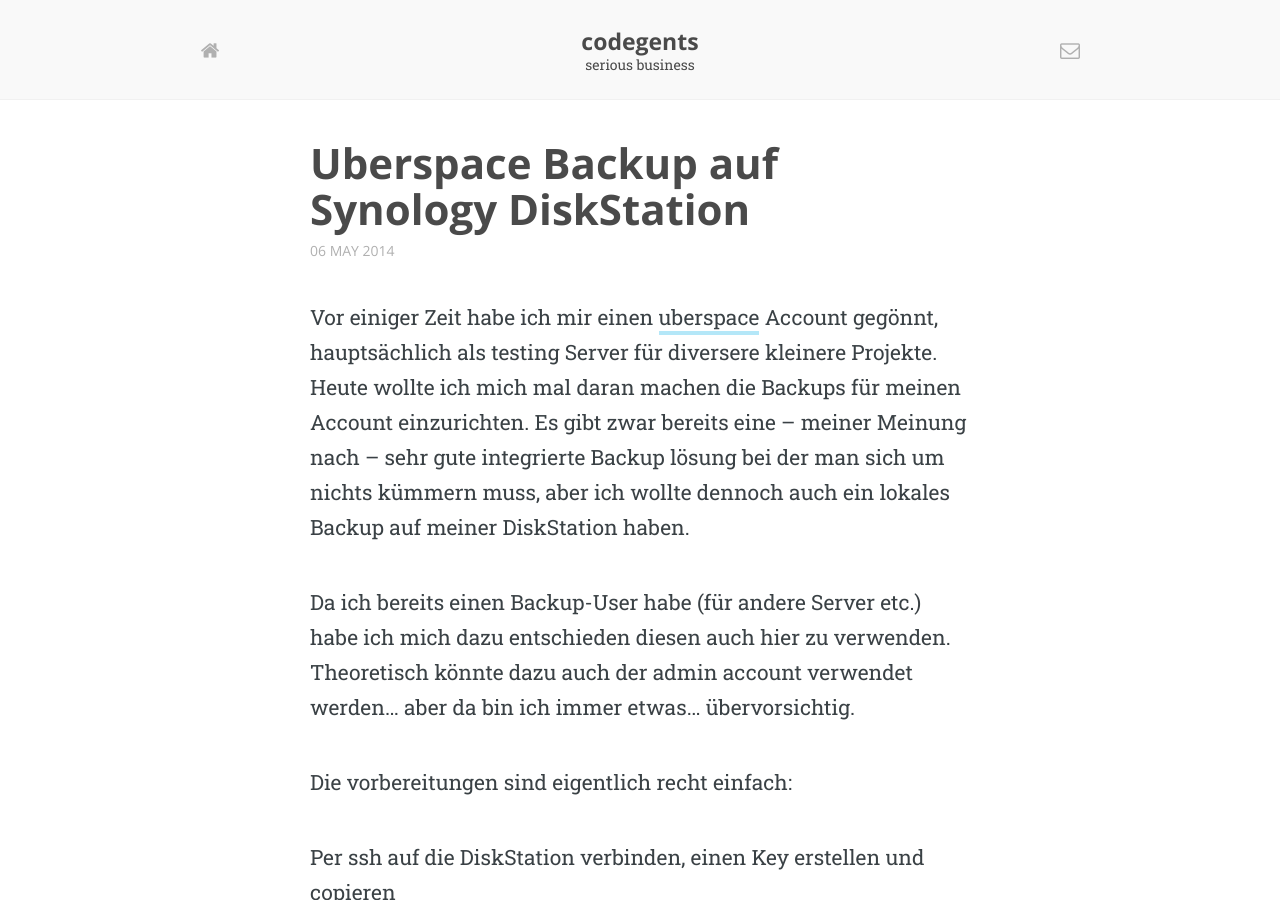
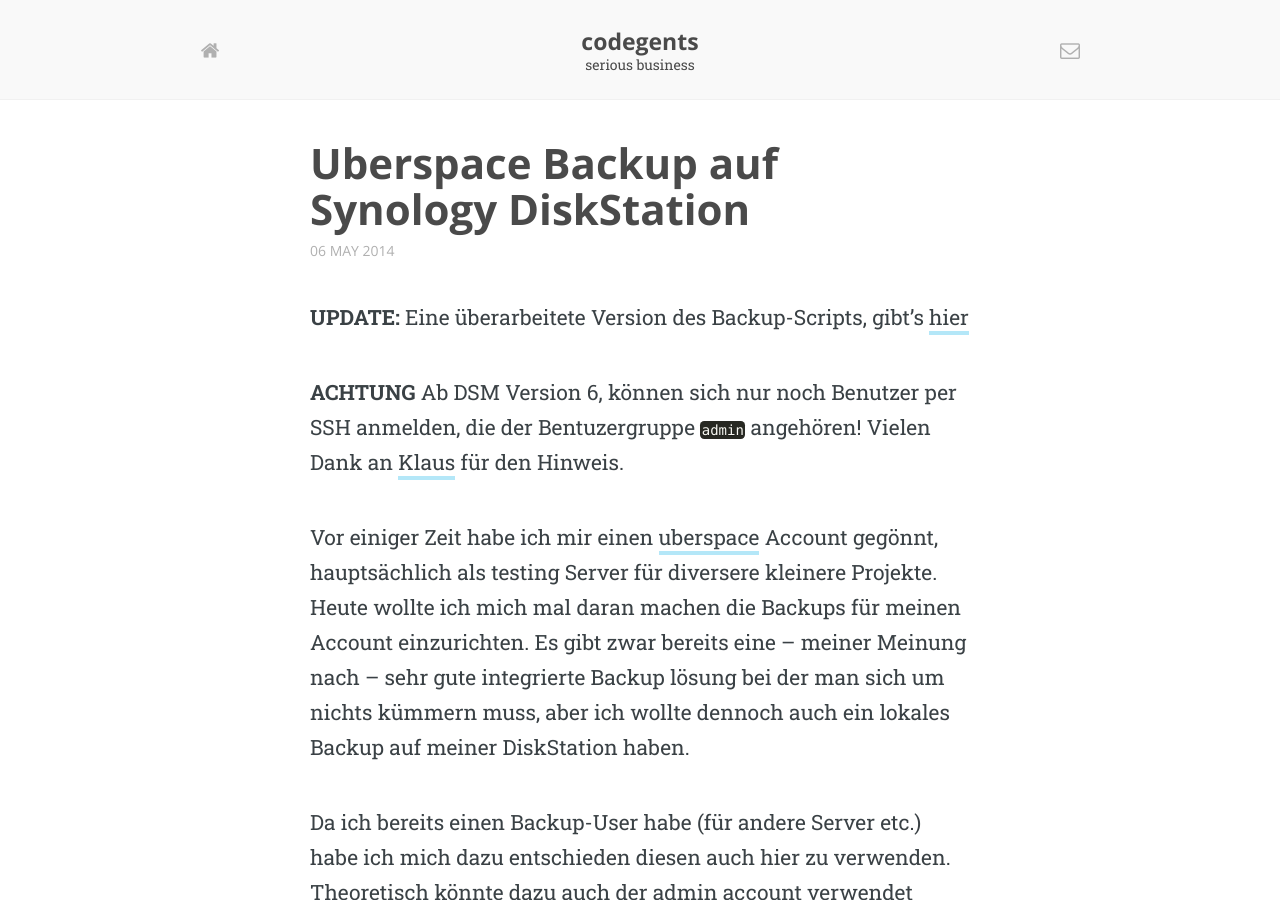
Before and after one commit to mutschler/mutschler.github.io, a Jekyll site: the page built from _posts/2014-05-06-uberspace-backup-auf-synology-diskstation.markdown, in a window 1280 px wide and 900 px high. Built offline with Jekyll 4.4.1, drawn with Linux system fonts in a browser that asks for light colours; some web fonts are replaced; comment, search, counter and statistics services are not loaded.

Commit message:
update mit Anmerkung für DSM 6

```diff
--- a/_posts/2014-05-06-uberspace-backup-auf-synology-diskstation.markdown
+++ b/_posts/2014-05-06-uberspace-backup-auf-synology-diskstation.markdown
@@ -3,6 +3,11 @@ layout: post
 title: Uberspace Backup auf Synology DiskStation
 date: 2014-05-06 21:12:29.000000000 +02:00
 ---
+
+**UPDATE:** Eine überarbeitete Version des Backup-Scripts, gibt's [hier]({% link _posts/2014-05-08-backup-script-uberarbeitet.markdown %})
+
+**ACHTUNG** Ab DSM Version 6, können sich nur noch Benutzer per SSH anmelden, die der Bentuzergruppe `admin` angehören! Vielen Dank an [Klaus](http://blog.raphaelmutschler.de/uberspace-backup-auf-synology-diskstation#comment-3158262553) für den Hinweis.
+
 Vor einiger Zeit habe ich mir einen [uberspace](https://uberspace.de) Account gegönnt, hauptsächlich als testing Server für diversere kleinere Projekte. Heute wollte ich mich mal daran machen die Backups für meinen Account einzurichten. Es gibt zwar bereits eine – meiner Meinung nach – sehr gute integrierte Backup lösung bei der man sich um nichts kümmern muss, aber ich wollte dennoch auch ein lokales Backup auf meiner DiskStation haben.
 
 Da ich bereits einen Backup-User habe (für andere Server etc.) habe ich mich dazu entschieden diesen auch hier zu verwenden. Theoretisch könnte dazu auch der admin account verwendet werden... aber da bin ich immer etwas... übervorsichtig.
```
